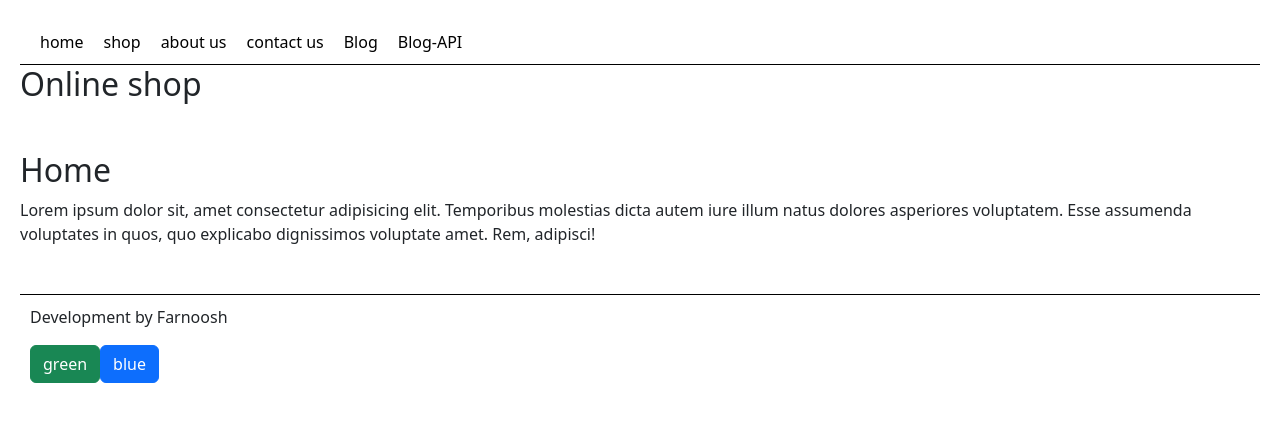
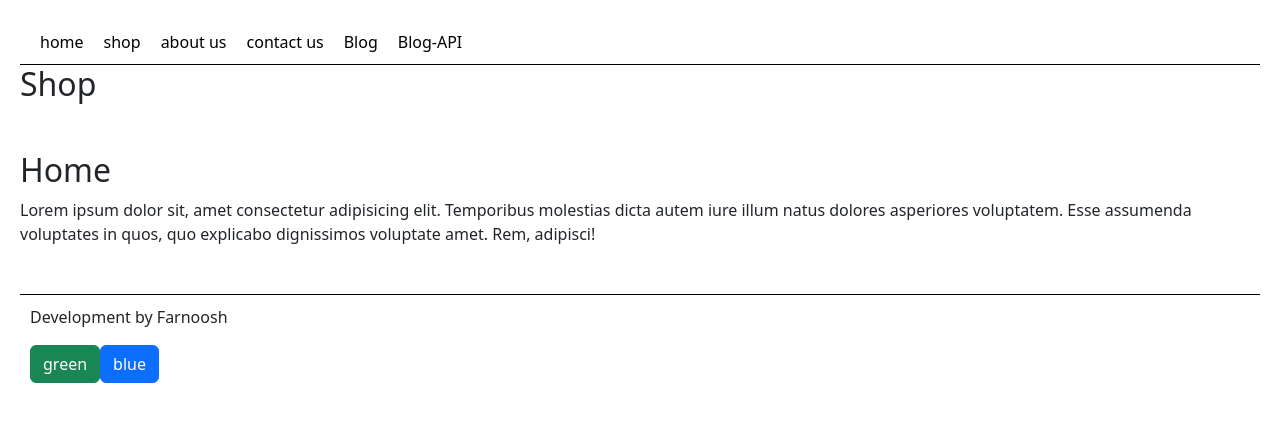
Before and after one commit to Farnoosh-R/react-products, a React (Create React App) app: page / in a window 1280 px wide. Shown: the top 422 px of the page. Built offline with nearby package versions, Linux system fonts and the light colour scheme.

Commit message:
useLocation()

```diff
--- a/src/components/Header/Header.js
+++ b/src/components/Header/Header.js
@@ -1,10 +1,44 @@
 import React from "react";
+import { useLocation } from "react-router-dom";
 
-const Header = ({data}) => {
-    return(
-        <div className="header mb-5">
-            <h2>{data}</h2>
-        </div>
-    )
-}
+const Header = () => {
+  let location = useLocation();
+  let title = "";
+
+  switch (location.pathname) {
+    case "/":
+      title = "Shop";
+      break;
+
+    case "/shop":
+      title = "Shop";
+      break;
+
+    case "/aboutus":
+      title = "About us";
+      break;
+
+    case "/contactus":
+      title = "Contact us";
+      break;
+
+    case "/blog":
+      title = "Blog";
+      break;
+
+    case "/blog-api":
+      title = "Blog API";
+      break;
+    default:
+      break;
+  }
+
+  console.log(location);
+
+  return (
+    <div className="header mb-5">
+      <h2>{title}</h2>
+    </div>
+  );
+};
 export default Header;
--- a/src/components/Layout/Layout.js
+++ b/src/components/Layout/Layout.js
@@ -7,7 +7,7 @@ const Layout = ({children}) => {
     return(
        <div>
        <Navbar />
-       <Header data={"Online shop"}/>
+       <Header/>
             {children}
        <Footer />
        </div>
```
